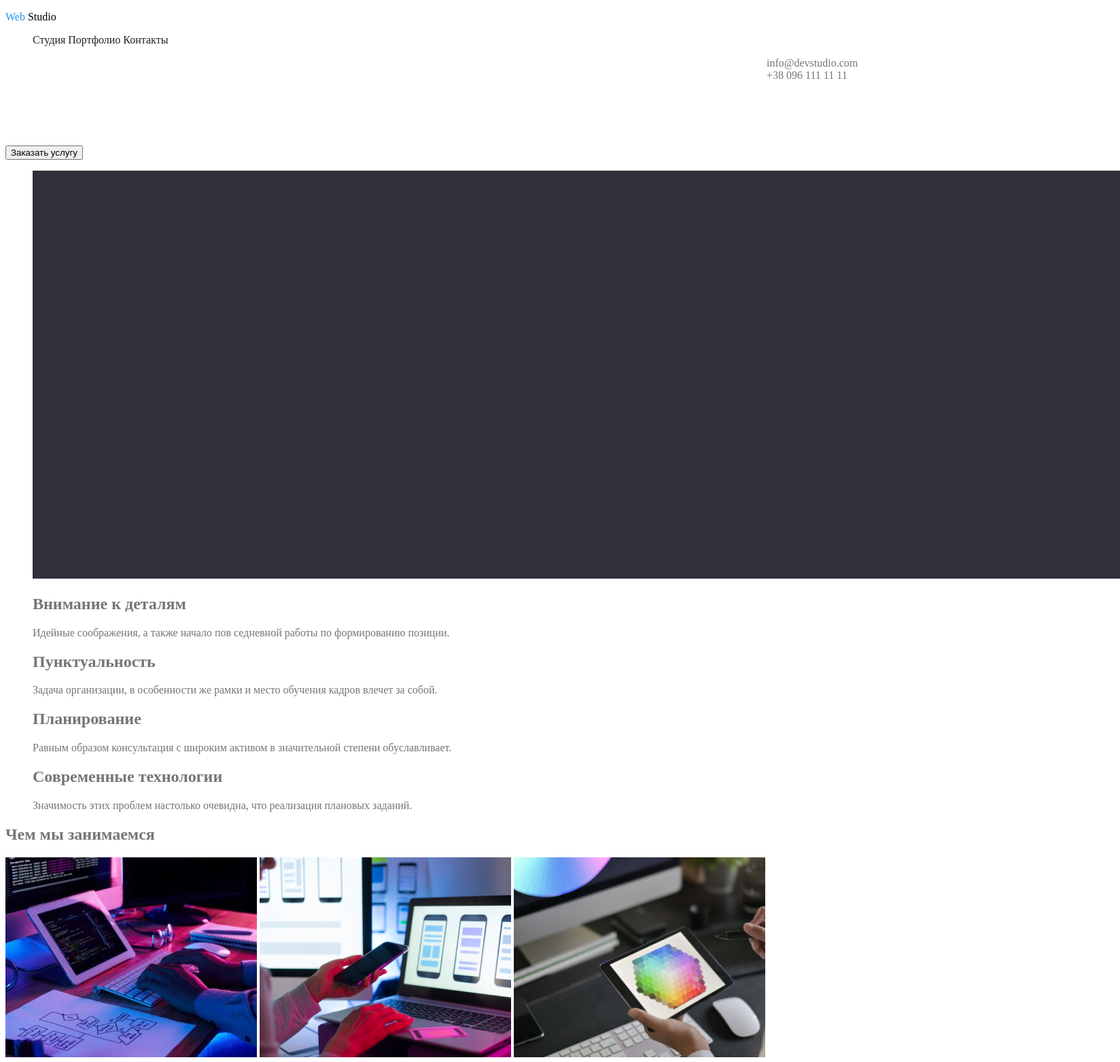
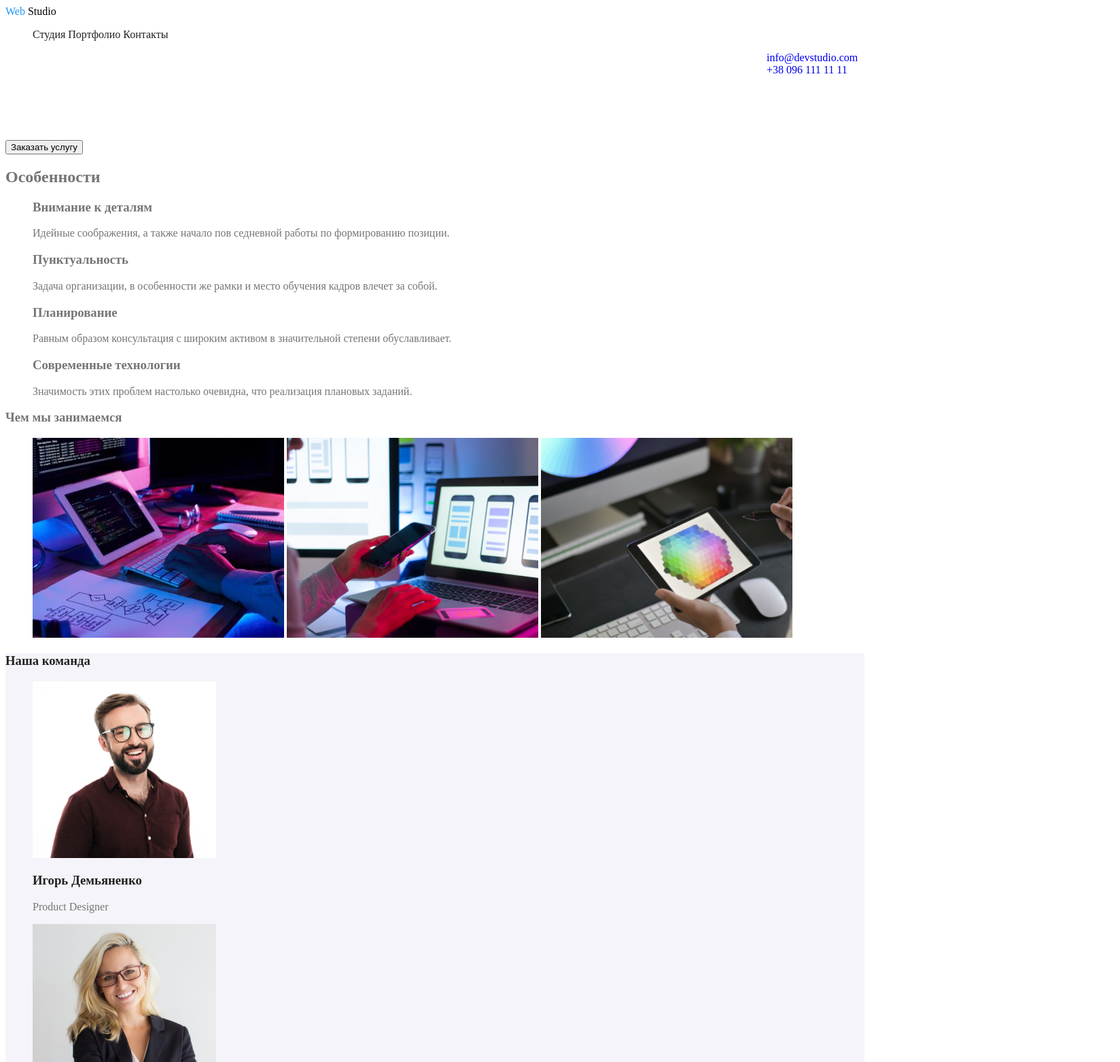
Before and after one commit to RomanePrus/goit-markup-hw-01, a plain HTML site: page index.html in a window 1280 px wide. Shown: the top 1562 px of the page at 68% size, 1648 px wide, since content can reach past the window. Drawn offline with Linux system fonts and the light colour scheme.

Commit message:
edit error

```diff
--- a/index.html
+++ b/index.html
@@ -11,8 +11,8 @@
     <!--Шапка сторінки-->
     <header class="header">
       <nav>
-        <a href="index.html" class="site-logo">
-          <p class="logo">Web <span class="logo-style">Studio</span></p>
+        <a href="index.html" class="logo">
+          Web <span class="logo-style">Studio</span>
         </a>
         <ul class="navigation">
           <li><a href="" class="link">Студия</a></li>
@@ -20,10 +20,10 @@
           <li><a href="" class="link">Контакты</a></li>
         </ul>
         <ul class="contacts">
-          <a href="mailto:info@devstudio.com" class="link"
-            >info@devstudio.com</a
-          >
-          <a href="tel:+380961111111" class="link">+38 096 111 11 11</a>
+          <li class="link">
+            <a href="mailto:info@devstudio.com">info@devstudio.com</a>
+          <a href="tel:+380961111111">+38 096 111 11 11</a>
+          </li>
         </ul>
       </nav>
     </header>
@@ -32,43 +32,38 @@
       <!--Блок герой-->
       <section class="mine">
         <h1 class="title">
-          Эффективные решения <br />
+          Эффективные решения <br/>
           для вашего бизнеса
         </h1>
         <button type="button-mine" class="button">Заказать услугу</button>
       </section>
       <!--Блок Особенности -->
       <section class="benefits">
+        <h2>Особенности</h2>
         <ul>
           <li>
-            <img
-              src="images/Bg.png"
-              alt="Фон"
-              width="1600px;"
-              height="600px;"
-            />
-            <h2 class="benefits-title">Внимание к деталям</h2>
+            <h3 class="benefits-title">Внимание к деталям</h3>
             <p class="text">
               Идейные соображения, а также начало пов седневной работы по
               формированию позиции.
             </p>
           </li>
           <li>
-            <h2 class="benefits-title">Пунктуальность</h2>
+            <h3 class="benefits-title">Пунктуальность</h3>
             <p class="text">
               Задача организации, в особенности же рамки и место обучения кадров
               влечет за собой.
             </p>
           </li>
           <li>
-            <h2 class="benefits-title">Планирование</h2>
+            <h3 class="benefits-title">Планирование</h3>
             <p class="text">
               Равным образом консультация с широким активом в значительной
               степени обуславливает.
             </p>
           </li>
           <li>
-            <h2 class="benefits-title">Современные технологии</h2>
+            <h3 class="benefits-title">Современные технологии</h3>
             <p class="text">
               Значимость этих проблем настолько очевидна, что реализация
               плановых заданий.
@@ -78,29 +73,35 @@
       </section>
       <!--Блок Чем мы занимаемся-->
       <section class="actyvity">
-        <h2 class="title">Чем мы занимаемся</h2>
-        <img
+        <h3 class="title">Чем мы занимаемся</h3>
+        <ul>
+          <li><img
             src="images/box1.jpg"
             alt="Человек печатает на клавиатуре"
             width="370"
             height="294"
-        />
+          /></li>
+          <li>
             <img
           src="images/box2.png"
           alt="Человек работает над розьеткой страницы"
           width="370"
           height="294"
         />
+          </li>
+          <li>
             <img
           src="images/box3.png"
           alt="дизайнер выбирает цет проекта"
           width="370"
           height="294"
         />
+          </li>
+        </ul>
       </section>
       <!--Блок Наша команда-->
       <section class="team">
-        <h2 class="team-title">Наша команда</h2>
+        <h3 class="team-title">Наша команда</h3>
         <ul>
           <li>
             <img
@@ -147,15 +148,18 @@
     </main>
     <!--Футер-->
     <footer class="footer">
-      <div class="footer-content">
-        <p class="footer-logo">Web<span class="text-logo">Studio</span></p>
-        <p class="footer-address">
-          г. Киев, пр-т Леси Украинки, 26<br />
-          <span class="footer-contacts"
-            >info@example.com <br />+38 099 111 11 11</span
-          >
-        </p>
-      </div>
+        Web<span class="text-logo">Studio</span>
+          <address class="footer-adress">
+            <ul>
+              <li>
+                <a href="https://goo.gl/maps/vd8JTUUMNeQ3kda19">г. Киев, пр-т Леси Украинки, 26</a>
+              </li>
+              <li>
+                <a href="mailto:info@devstudio.com">info@devstudio.com</a>
+                <a href="tel:+380961111111">+38 096 111 11 11</a>
+              </li>
+            </ul>
+          </address>
     </footer>
   </body>
 </html>
```
Lines whose indentation alone changed are shown as unchanged.
